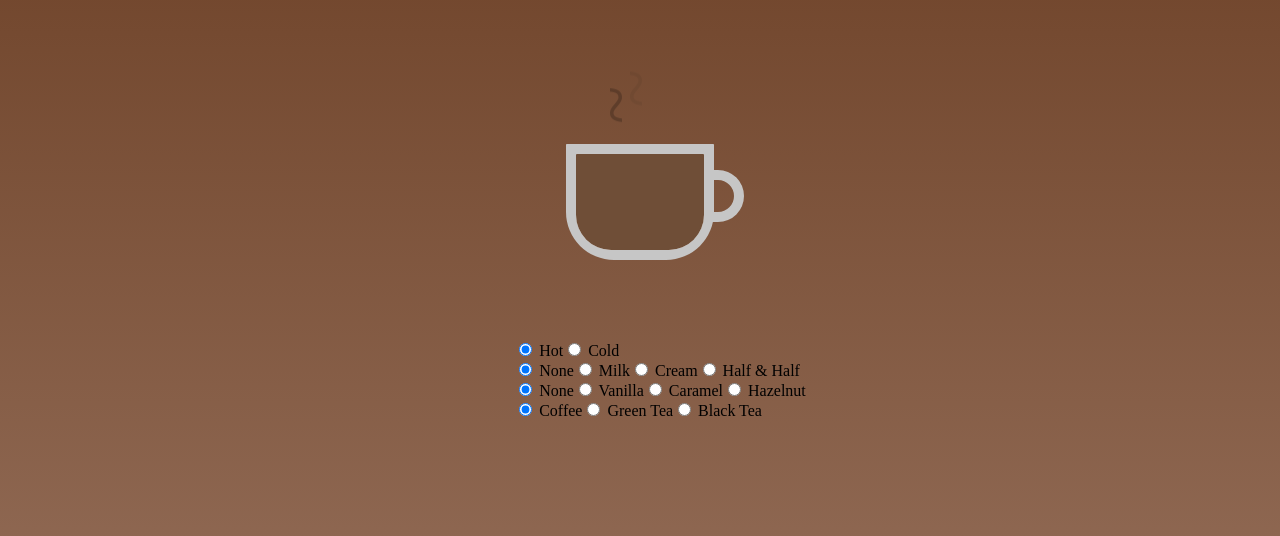
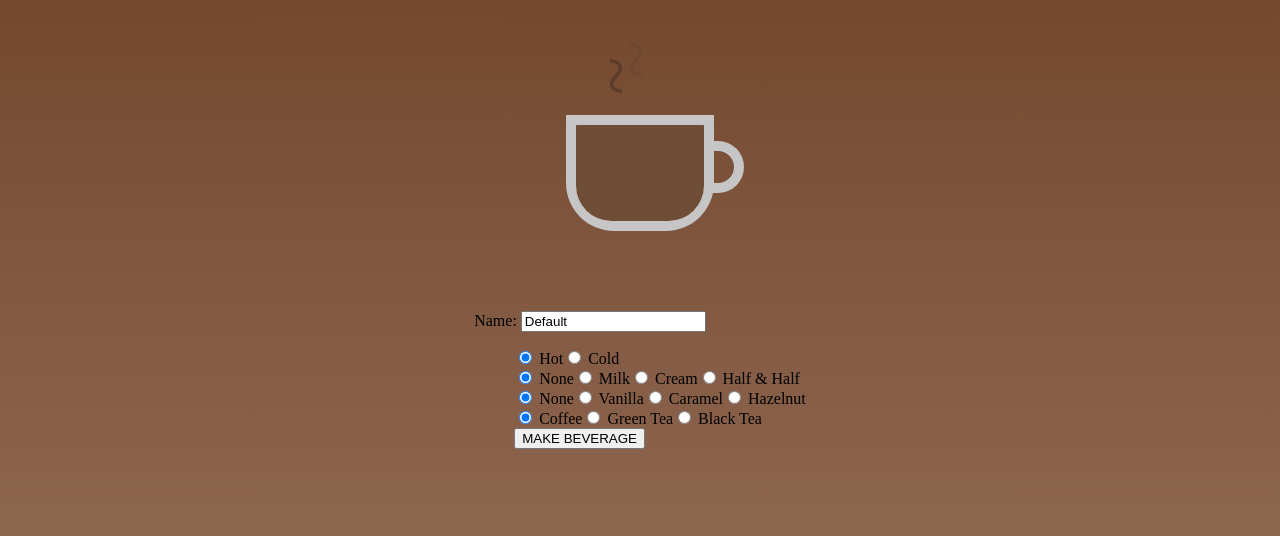
Before and after one commit to GVSU-CIS371/project4-del-system32, a Vue app: page / in a window 1280 px wide. Shown: the part 110-646 px from the top of the page. Built offline with nearby package versions, Linux system fonts and the light colour scheme.

Commit message:
BevStore.ts created, name and make bev button add

```diff
--- a/package.json
+++ b/package.json
@@ -17,12 +17,12 @@
     "vuetify": "^3.5.11"
   },
   "devDependencies": {
-    "gh-pages": "^6.1.1",
     "@fortawesome/fontawesome-free": "^6.5.1",
     "@vitejs/plugin-vue": "^5.0.4",
     "eslint": "^8.57.0",
     "eslint-config-prettier": "^9.1.0",
     "eslint-plugin-prettier": "^5.1.3",
+    "gh-pages": "^6.1.1",
     "prettier": "^3.2.5",
     "sass": "^1.71.1",
     "typescript": "^5.2.2",
--- a/src/App.vue
+++ b/src/App.vue
@@ -6,6 +6,8 @@
       :syrup="currentSyrup"
       :beverage="currentBeverage"
     />
+    <!--  Added <p> for text box  -->
+    <p>Name: <input type="text" v-model="name" /></p>
     <ul>
       <li>
         <template v-for="temp in temps" :key="temp">
@@ -63,6 +65,10 @@
           </label>
         </template>
       </li>
+      <!--  Added <li><button> to save beverage selection  -->
+      <li>
+        <button @click="makeBeverage">MAKE BEVERAGE</button>
+      </li>
     </ul>
   </div>
 </template>
@@ -79,6 +85,18 @@ const syrups = ref(["None", "Vanilla", "Caramel", "Hazelnut"]);
 const currentSyrup = ref("None");
 const baseBeverages = ref(["Coffee", "Green Tea", "Black Tea"]);
 const currentBeverage = ref("Coffee");
+
+// Added code
+const name = ref("Default");
+
+import { useBevStore } from './stores/BevStore';
+
+const bevStore = useBevStore();
+const makeBeverage = () => {
+  bevStore.$patch((state) => {
+    state.items.push;
+  })
+}
 </script>
 
 <style lang="scss">
--- a/src/components/Beverage.vue
+++ b/src/components/Beverage.vue
@@ -31,4 +31,6 @@ type Props = {
   beverage: string;
 };
 defineProps<Props>();
+
+export type { Props };
 </script>
--- /dev/null
+++ b/src/stores/BevStore.ts
@@ -0,0 +1,9 @@
+import { defineStore } from 'pinia';
+import { Props } from '../components/Beverage.vue'
+
+export const useBevStore = defineStore('bevStore', {
+    state: () => {
+        return { items: [] as Props[] };
+    },
+    // actions, getters, etc.
+})
```
